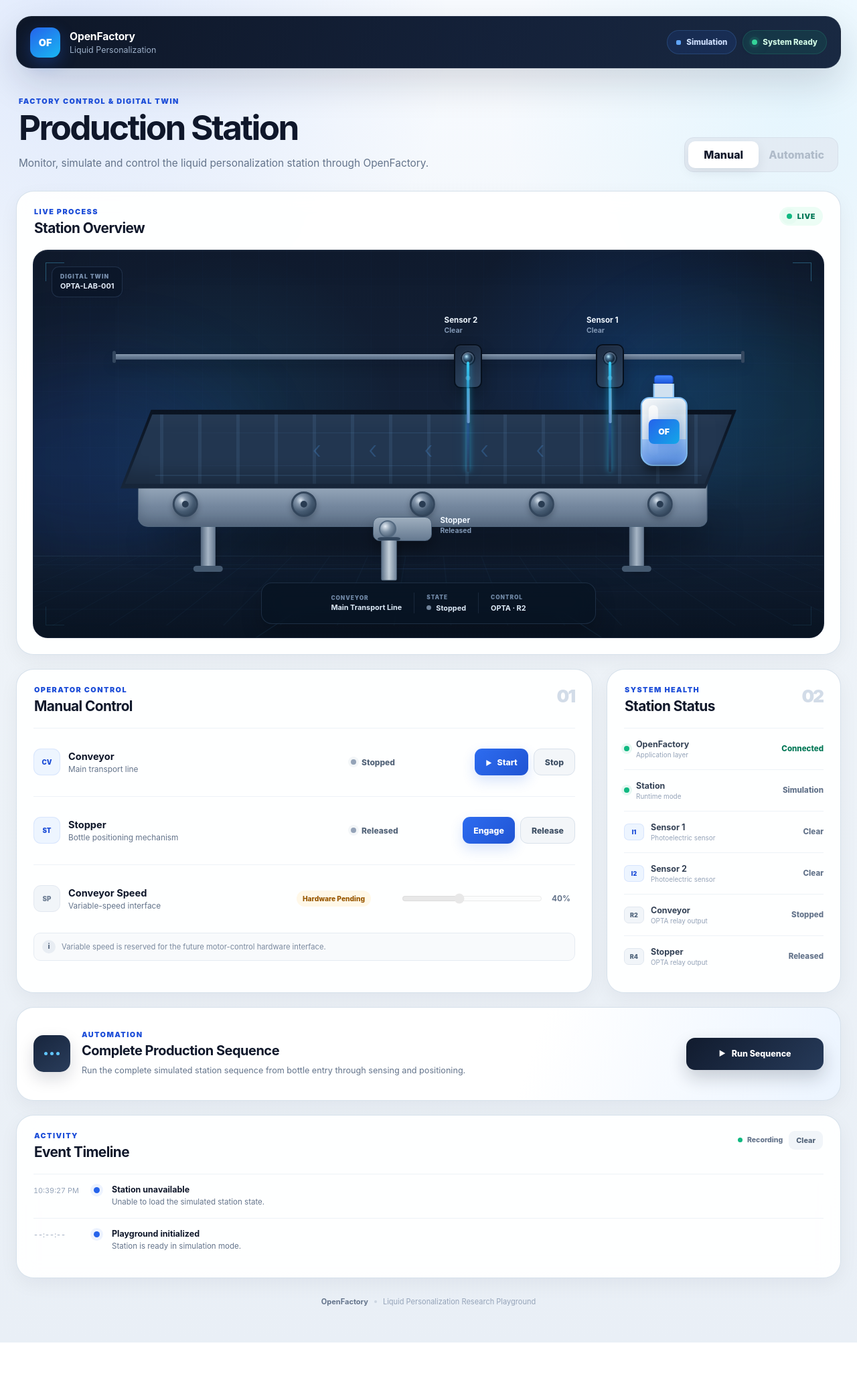
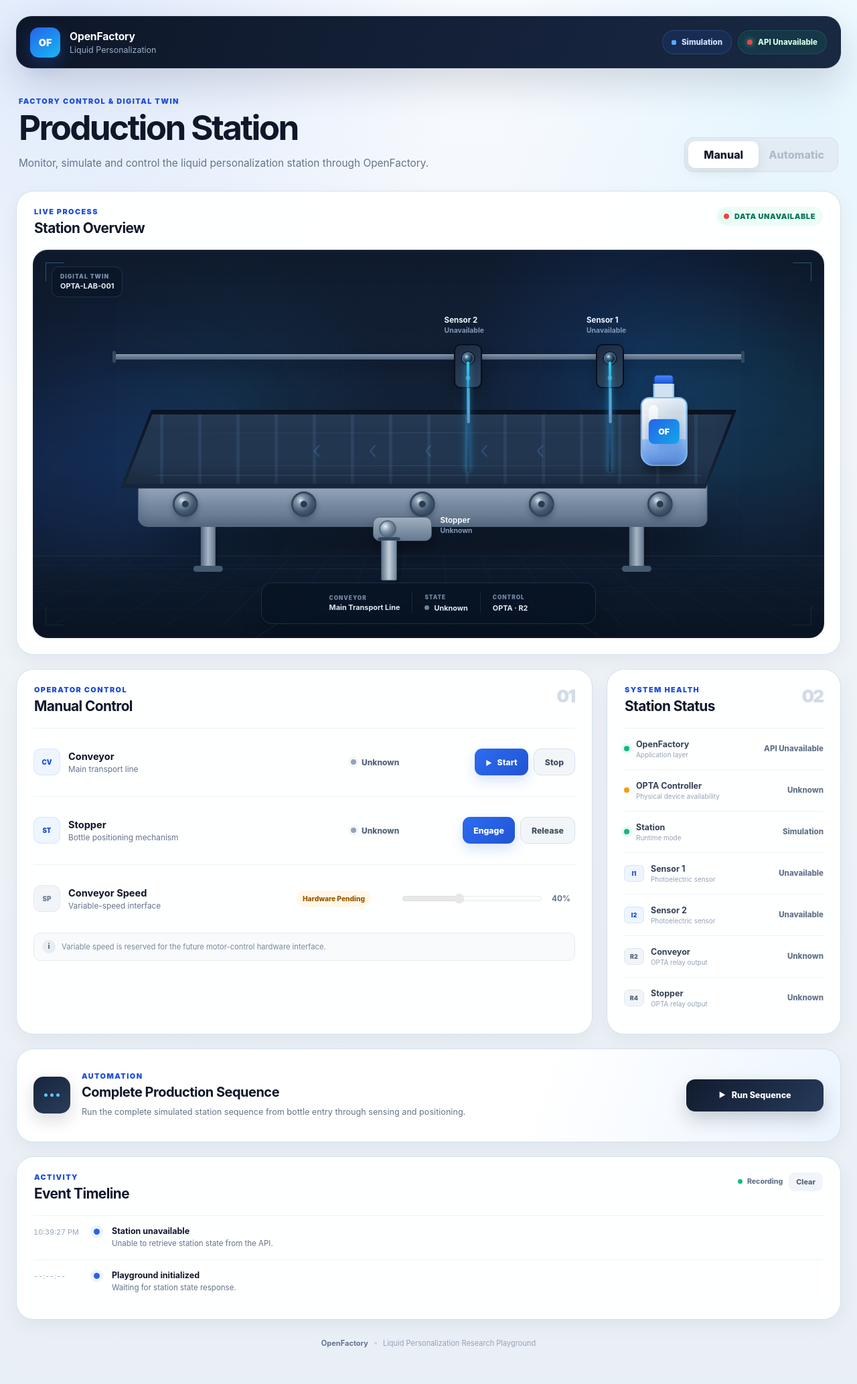
Before and after one commit to hadiwehbi10/openfactory-liquid-personalization, a Python web app: template src/liquid_personalization_app/templates/playground/index.html in a window 1280 px wide. Shown: the whole page at 67% size. Before the commit the page ends 2005 px from the top, so only its background shows below. Run offline with Jinja, Linux system fonts and the light colour scheme; the template is opened without the code that fills it, so the values that code supplies are empty.

Commit message:
Add OPTA availability monitoring and verified real-mode controls

```diff
--- a/src/liquid_personalization_app/app.py
+++ b/src/liquid_personalization_app/app.py
@@ -83,7 +83,8 @@
         @self.app.get("/playground")
         def playground() -> str:
             return render_template(
-                "playground/index.html"
+                "playground/index.html",
+                station_mode=os.getenv("STATION_MODE", "simulation").strip().lower(),
             )
 
         # ==========================================================
--- a/src/liquid_personalization_app/static/playground/js/playground.js
+++ b/src/liquid_personalization_app/static/playground/js/playground.js
@@ -54,6 +54,9 @@
 
 
 function applyServerState(serverState) {
+  const availability = String(serverState.opta_availability ?? "UNKNOWN").trim().toUpperCase();
+  document.getElementById("optaAvailability").textContent = availability === "AVAILABLE" ? "Available" : availability === "UNAVAILABLE" ? "Unavailable" : "Unknown";
+  document.getElementById("optaHealthDot").style.background = availability === "AVAILABLE" ? "#10b981" : availability === "UNAVAILABLE" ? "#ef4444" : "#f59e0b";
   state.conveyorRunning = serverState.conveyor_running;
   state.stopperEngaged = serverState.stopper_engaged;
   state.sensor1Detected = serverState.sensor1_detected;
@@ -244,6 +247,22 @@
 }
 
 
+function updateApiStatus(online) {
+  const status = online ? "API Responding" : "API Unavailable";
+  document.getElementById("connectionLabel").textContent = status;
+  document.getElementById("appApiStatus").textContent = status;
+  document.getElementById("liveStatusLabel").textContent = online ? "Polling Active" : "Data Unavailable";
+  for (const id of ["connectionDot", "liveStatusDot"]) document.getElementById(id).style.background = online ? "#34d399" : "#ef4444";
+  elements.startConveyorButton.disabled = !online;
+  elements.engageStopperButton.disabled = !online;
+  if (!online) {
+    document.getElementById("optaAvailability").textContent = "Unknown";
+    document.getElementById("optaHealthDot").style.background = "#f59e0b";
+    for (const id of ["sensor1SceneState", "sensor2SceneState", "sensor1Status", "sensor2Status"]) document.getElementById(id).textContent = "Unavailable";
+    for (const id of ["conveyorSceneState", "conveyorControlState", "conveyorStatus", "stopperControlState", "stopperStatus", "stopperSceneState"]) document.getElementById(id).textContent = "Unknown";
+  }
+}
+
 async function loadInitialState() {
   try {
     const serverState = await request(
@@ -251,12 +270,14 @@
     );
 
     applyServerState(serverState);
+    updateApiStatus(true);
   } catch (error) {
     console.error(error);
+    updateApiStatus(false);
 
     addEvent(
       "Station unavailable",
-      "Unable to load the simulated station state."
+      "Unable to retrieve station state from the API."
     );
   }
 }
@@ -298,8 +319,10 @@
   statePollInFlight = true;
   try {
     applyServerState(await request("/api/playground/state"));
+    updateApiStatus(true);
   } catch (error) {
     console.error("Live state refresh failed:", error);
+    updateApiStatus(false);
   } finally {
     statePollInFlight = false;
   }
--- a/src/liquid_personalization_app/station/base.py
+++ b/src/liquid_personalization_app/station/base.py
@@ -2,7 +2,7 @@
 
 from __future__ import annotations
 
-from typing import Protocol, TypedDict
+from typing import NotRequired, Protocol, TypedDict
 
 
 class StationState(TypedDict):
@@ -12,6 +12,7 @@
     sensor2_detected: bool
     conveyor_running: bool
     stopper_engaged: bool
+    opta_availability: NotRequired[str]
 
 
 class StationBackend(Protocol):
--- a/src/liquid_personalization_app/templates/playground/index.html
+++ b/src/liquid_personalization_app/templates/playground/index.html
@@ -33,12 +33,12 @@
 
         <div class="header-chip simulation-chip">
           <span class="chip-icon"></span>
-          Simulation
+          {{ "Real Mode" if station_mode == "real" else "Simulation" }}
         </div>
 
         <div class="header-chip ready-chip">
-          <span class="ready-dot"></span>
-          System Ready
+          <span class="ready-dot" id="connectionDot"></span>
+          <span id="connectionLabel">Checking...</span>
         </div>
 
       </div>
@@ -104,8 +104,8 @@
         </div>
 
         <div class="live-state">
-          <span class="live-dot"></span>
-          Live
+          <span class="live-dot" id="liveStatusDot"></span>
+          <span id="liveStatusLabel">Checking...</span>
         </div>
 
       </div>
@@ -697,12 +697,18 @@
 
             </div>
 
-            <span class="status-entry-value healthy-text">
-              Connected
-            </span>
+            <span class="status-entry-value" id="appApiStatus">Checking...</span>
 
           </div>
 
+
+          <div class="status-entry">
+            <div class="status-entry-left">
+              <span class="health-dot" id="optaHealthDot"></span>
+              <div><strong>OPTA Controller</strong><span>Physical device availability</span></div>
+            </div>
+            <span class="status-entry-value" id="optaAvailability">Checking...</span>
+          </div>
 
           <div class="status-entry">
 
@@ -718,7 +724,7 @@
             </div>
 
             <span class="status-entry-value">
-              Simulation
+              {{ "Real Mode" if station_mode == "real" else "Simulation" }}
             </span>
 
           </div>
@@ -936,7 +942,7 @@
             </strong>
 
             <span>
-              Station is ready in simulation mode.
+              Waiting for station state response.
             </span>
 
           </div>
```
Also changed, not shown: src/liquid_personalization_app/station/openfactory_station.py (+13 -0 lines), tests/test_station.py (+14 -0 lines).
